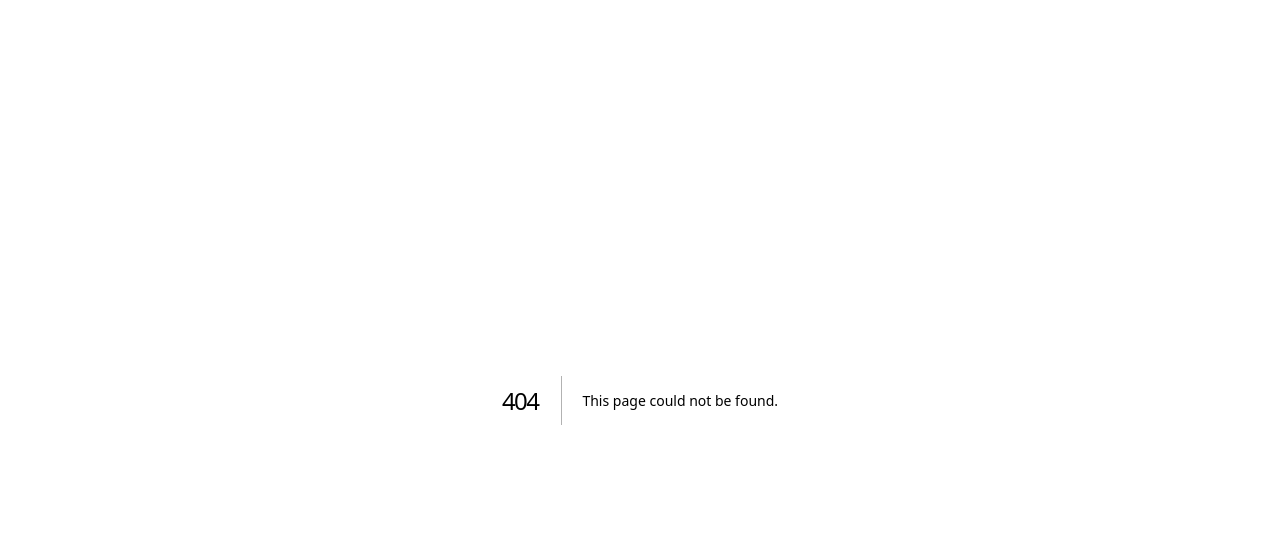
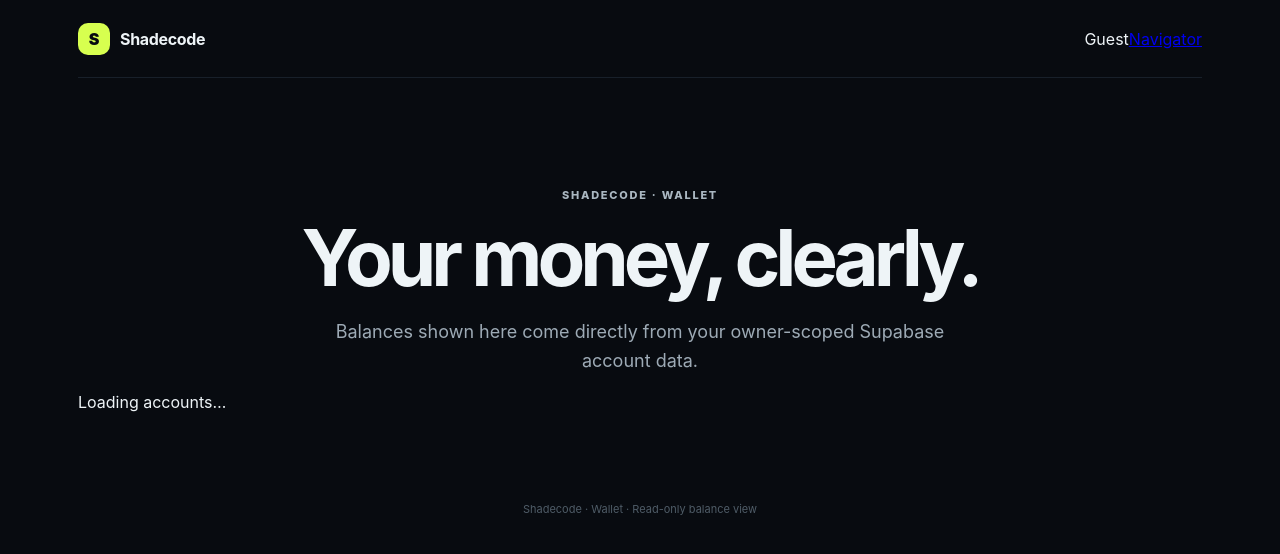
Before and after one commit to mahambatakunda2008-afk/MONEY-OS, a Next.js app in the folder apps/navigator/: page /wallet in a window 1280 px wide. Before the commit this address had no page. Shown: the top 554 px of the page. Built offline with nearby package versions, Linux system fonts and the light colour scheme; no server answers.

Commit message:
feat(navigator): add owner-scoped wallet balance view

```diff
--- /dev/null
+++ b/apps/navigator/app/wallet/page.tsx
@@ -0,0 +1,30 @@
+"use client";
+
+import { useEffect, useState } from "react";
+import { createClient } from "../../lib/supabase";
+
+type Account = { id: string; name: string | null; currency: string; balance: string; status: string };
+
+export default function WalletPage() {
+  const [accounts, setAccounts] = useState<Account[]>([]);
+  const [email, setEmail] = useState<string | null>(null);
+  const [message, setMessage] = useState<string | null>(null);
+  const [busy, setBusy] = useState(true);
+
+  useEffect(() => {
+    const load = async () => {
+      const supabase = createClient();
+      const { data: auth, error: authError } = await supabase.auth.getUser();
+      if (authError) { setMessage(authError.message); setBusy(false); return; }
+      if (!auth.user) { setMessage("Sign in to view your wallet."); setBusy(false); return; }
+      setEmail(auth.user.email ?? null);
+      const { data, error } = await supabase.from("money_accounts").select("id,name,currency,balance,status").eq("owner_id", auth.user.id).order("created_at", { ascending: true });
+      if (error) setMessage(error.message);
+      else setAccounts((data ?? []) as Account[]);
+      setBusy(false);
+    };
+    void load();
+  }, []);
+
+  return <main className="shell"><nav className="nav"><div className="brand"><span className="brand-mark">S</span><span>Shadecode</span></div><div className="nav-actions"><span>{email ?? "Guest"}</span><a href="/">Navigator</a></div></nav><section className="hero"><p className="eyebrow">SHADECODE · WALLET</p><h1>Your money, clearly.</h1><p className="subhead">Balances shown here come directly from your owner-scoped Supabase account data.</p></section>{busy ? <p>Loading accounts…</p> : message ? <p className="session-message" role="status">{message}</p> : <section className="wallet-grid">{accounts.length === 0 ? <article className="preview"><p className="label">NO ACCOUNTS</p><h2>Your wallet is ready for its first account.</h2><p>Create an account through the authenticated money flow before funds can be represented here.</p></article> : accounts.map(account => <article className="preview" key={account.id}><p className="label">{account.status}</p><h2>{account.name ?? "Money account"}</h2><strong>{account.balance} {account.currency}</strong><p>Account ID · {account.id}</p></article>)}</section>}<footer>Shadecode · Wallet · Read-only balance view</footer></main>;
+}
```
